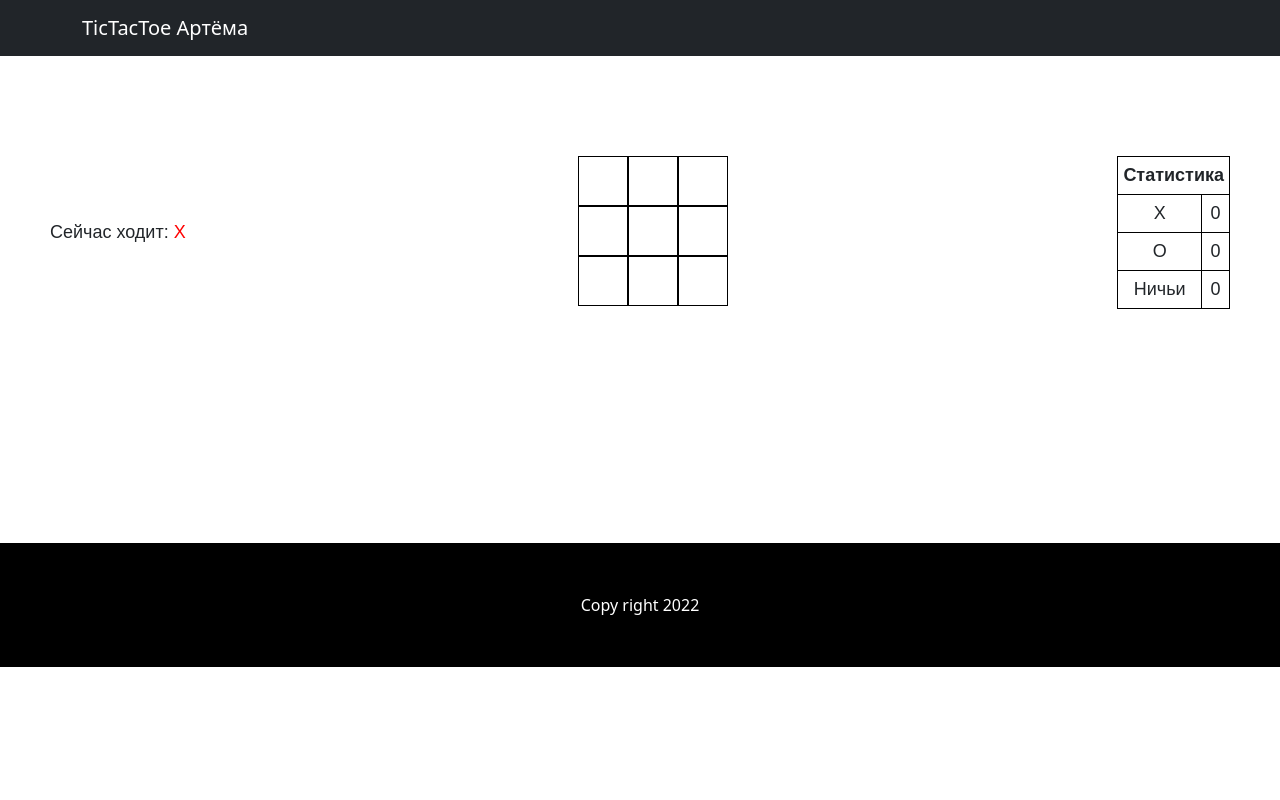
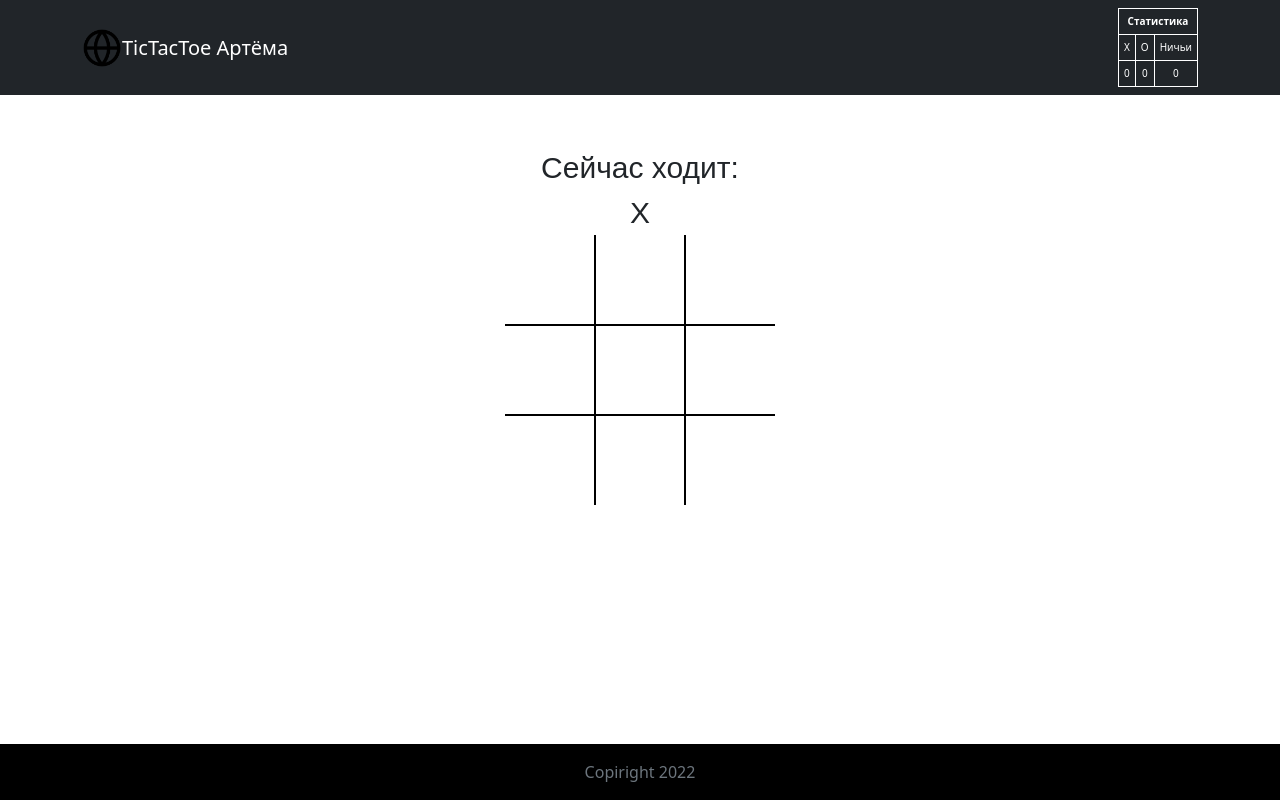
Before and after one commit to BestGameTop1/TicTacToe, a plain HTML site: page index.html in a window 1280 px wide. Drawn offline with Linux system fonts and the light colour scheme.

Commit message:
update footer and header

```diff
--- a/css/style.css
+++ b/css/style.css
@@ -1,42 +1,33 @@
 .content {
-  display: flex;
-  margin: 100px 50px 50px 50px;
+  width: 270px;
+  overflow: hidden;
+  margin: 50px auto 0 auto;
+}
+.content span {
+  display: block;
+  text-align: center;
   font-family: sans-serif;
+  font-size: 30px;
 }
-
-#area {
-  width: 152px;
-  margin: 0 auto;
-  font-size: 0;
+.cell {
+  float: left;
+  width: 90px;
+  height: 90px;
+  border: 1px solid #000;
+  transition: all 0.25s ease-in-out;
+  font-size: 85px;
+  text-align: center;
+  line-height: 80px;
+  cursor: pointer;
 }
-
-.cell {
-  width: 50px;
-  height: 50px;
-  text-align: center;
-  display: inline-block;
-  font-size: 26px;
-  border: 1px solid #000;
-  cursor: pointer;
-  vertical-align: middle;
-  transition: background-color 1s linear;
+.content .cell:hover {
+  background: rgba(109, 109, 109, 0.11);
+  color: rgb(108, 108, 108);
 }
-
-.cell:hover {
-  background-color: #f1f1f1;
-}
-
-.currentPlayer {
-  width: 140px;
-  font-size: 18px;
-  display: flex;
+.stat {
   align-items: center;
-}
-
-.stat {
-  display: flex;
-  align-items: center;
-  font-size: 18px;
+  font-size: 10px;
+  color: #fff;
 }
 
 .stat table {
@@ -46,18 +37,17 @@
 .stat table,
 .stat th,
 .stat td {
-  border: 1px solid #000;
+  border: 1px solid #fff;
   padding: 5px;
   text-align: center;
 }
-#curPlyr {
-  color: red;
-}
-footer {
-  background-color: #000;
-  position: relative;
-  top: 184px;
+.footer {
   padding: 50px 0px;
   color: #fff;
   text-align: center;
 }
+@media(max-width: 310px){
+    .fav-ico{
+        display: none;
+    }
+}
--- a/index.html
+++ b/index.html
@@ -1,5 +1,5 @@
 <!DOCTYPE html>
-<html lang="en">
+<html lang="en" class="h-100">
 
 <head>
     <meta charset="UTF-8">
@@ -9,10 +9,11 @@
     <link rel="stylesheet" href="css/style.css">
 </head>
 
-<body>
+<body class="d-flex flex-column h-100">
     <!-- Responsive navbar-->
     <nav class="navbar navbar-expand-lg navbar-dark bg-dark">
         <div class="container">
+            <img class="fav-ico" src="assets/favicon.ico" alt="" height="40px">
             <a class="navbar-brand" href="#">TicTacToe Артёма</a>
             <div class="collapse navbar-collapse" id="navbarSupportedContent">
                 <ul class="dropdown-menu dropdown-menu-end" aria-labelledby="navbarDropdown">
@@ -26,39 +27,45 @@
                 </li>
                 </ul>
             </div>
-        </div>
-    </nav>
-    <!-- Bootstrap core JS-->
-    <!-- Core theme JS-->
-    <div class="content">
-
-        <div class="currentPlayer">
-            <span>Сейчас ходит: <span id="curPlyr">X</span></span>
-        </div>
-
-        <div id="area">
-        </div>
 
             <div class="stat">
                 <table>
-                <th colspan="2">Статистика</th>
+                    <th colspan="3">Статистика
                         <tr>
                             <td>X</td>
-                    <td><span id="sX">0</span></td>
+                            <td>O</td>
+                            <td>Ничьи</td>
                         </tr>
                         <tr>
-                    <td>O</td>
+                            <td><span id="sX">0</span></td>
                             <td><span id="sO">0</span></td>
-                </tr>
-                <tr>
-                    <td>Ничьи</td>
                             <td><span id="sD">0</span></td>
                         </tr>
                 </table>
             </div>
         </div>
-    <footer>
-        Copy right 2022
+    </nav>
+    <div class="content" id="main">
+        <span>
+            <div class="currentPlayer">
+                <span>Сейчас ходит: <span id="curPlyr">X</span></span>
+            </div>
+        </span>
+        <div class="cell" pos="1" style="border-left: 0; border-top: 0"></div>
+        <div class="cell" pos="2" style="border-top: 0"></div>
+        <div class="cell" pos="3" style="border-top: 0; border-right: 0"></div>
+        <div class="cell" pos="4" style="border-left: 0"></div>
+        <div class="cell" pos="5"></div>
+        <div class="cell" pos="6" style="border-right: 0"></div>
+        <div class="cell" pos="7" style="border-left: 0; border-bottom: 0"></div>
+        <div class="cell" pos="8" style="border-bottom: 0"></div>
+        <div class="cell" pos="9" style="border-right: 0; border-bottom: 0"></div>
+
+    </div>
+    <footer class="footer mt-auto py-3 bg-black">
+        <div class="container">
+            <span class="text-muted">Copiright 2022</span>
+        </div>
     </footer>
     <script src="js/main.js"></script>
     <script src="js/scripts.js"></script>
--- a/js/main.js
+++ b/js/main.js
@@ -1,14 +1,15 @@
-var area = document.getElementById('area');
-var cell = document.getElementsByClassName('cell');
-var currentPlayer = document.getElementById('curPlyr');
+let area = document.getElementById('area');
+let cell = document.getElementsByClassName('cell');
+let currentPlayer = document.getElementById('curPlyr');
 
-var player = "x";
-var stat = {
+
+let player = "x";
+let stat = {
     'x': 0,
     'o': 0,
     'd': 0
 }
-var winIndex = [
+let winIndex = [
     [1, 2, 3],
     [4, 5, 6],
     [7, 8, 9],
@@ -19,17 +20,14 @@ var winIndex = [
     [3, 5, 7]
 ];
 
-for (var i = 1; i <= 9; i++) {
-    area.innerHTML += "<div class='cell' pos=" + i + "></div>";
-}
 
-for (var i = 0; i < cell.length; i++) {
+for (let i = 0; i < cell.length; i++) {
     cell[i].addEventListener('click', cellClick, false);
 }
 
 function cellClick() {
 
-    var data = [];
+    let data = [];
 
     if (!this.innerHTML) {
         this.innerHTML = player;
@@ -38,7 +36,7 @@ function cellClick() {
         return;
     }
 
-    for (var i in cell) {
+    for (let i in cell) {
         if (cell[i].innerHTML == player) {
             data.push(parseInt(cell[i].getAttribute('pos')));
         }
@@ -48,8 +46,8 @@ function cellClick() {
         stat[player] += 1;
         restart("Выграл: " + player);
     } else {
-        var draw = true;
-        for (var i in cell) {
+        let draw = true;
+        for (let i in cell) {
             if (cell[i].innerHTML == '') draw = false;
         }
         if (draw) {
@@ -63,11 +61,11 @@ function cellClick() {
 }
 
 function checkWin(data) {
-    for (var i in winIndex) {
-        var win = true;
-        for (var j in winIndex[i]) {
-            var id = winIndex[i][j];
-            var ind = data.indexOf(id);
+    for (let i in winIndex) {
+        let win = true;
+        for (let j in winIndex[i]) {
+            let id = winIndex[i][j];
+            let ind = data.indexOf(id);
 
             if (ind == -1) {
                 win = false
@@ -82,7 +80,7 @@ function checkWin(data) {
 function restart(text) {
 
     alert(text);
-    for (var i = 0; i < cell.length; i++) {
+    for (let i = 0; i < cell.length; i++) {
         cell[i].innerHTML = '';
     }
     updateStat();
```
Lines whose indentation alone changed are shown as unchanged.
